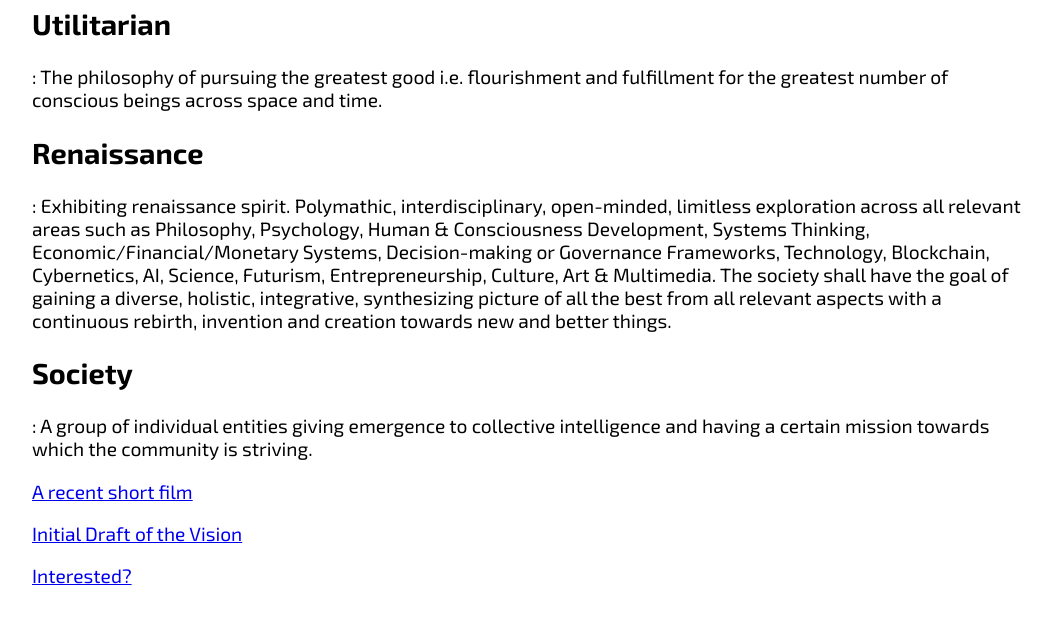
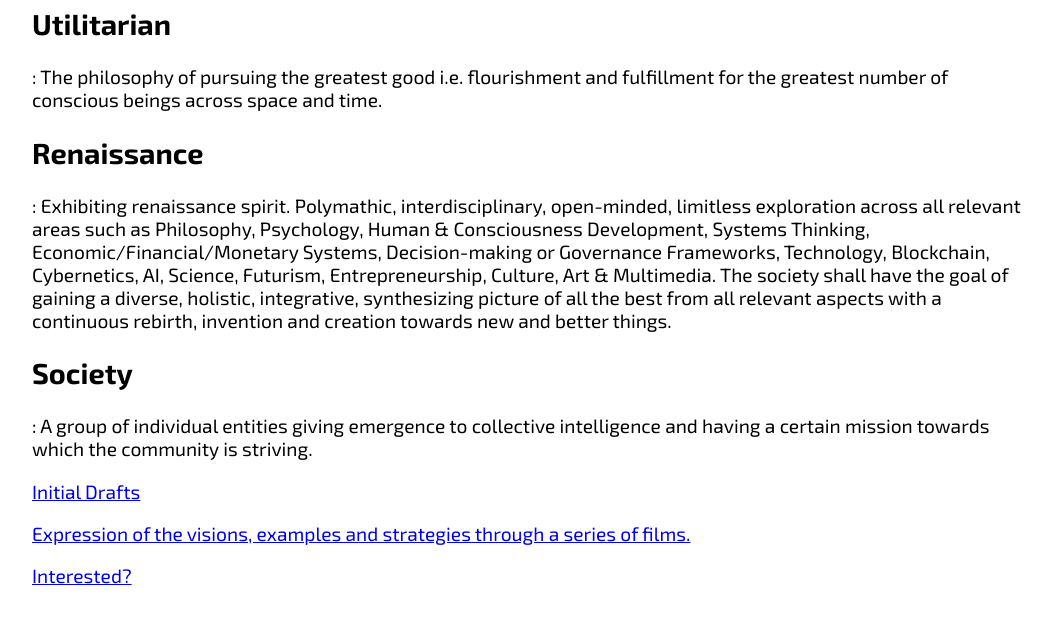
Before and after one commit to Utilitarianaissance/utilissance-site, a plain HTML site: page index.html in a window 1280 px wide. Shown: the part 797-1421 px from the top of the page, without its empty margins (108-1171 px from the left). Drawn offline with Linux system fonts and the light colour scheme.

Commit message:
updated links

```diff
--- a/index.html
+++ b/index.html
@@ -31,8 +31,6 @@
 
     <p>: A group of individual entities giving emergence to collective intelligence and having a certain mission towards which the community is striving.</p>
 
-    <p><a href="https://www.musicbed.com/challenge/submissions/your-better-world/DChIdO" target="_blank" rel="noopener noreferrer">A recent short film</a></p>
-
     <!-- <div style="max-width: 720px; margin: auto;">
         <div class="embed-container">
             <iframe width="560" height="315"
@@ -44,8 +42,16 @@
     <div>
 
         <p>
-            <a href="https://docs.google.com/document/d/1G7BEH7v_R0jSySzBfd6zzQKL1tuy2bMRq-sN5xGIvt8/edit?usp=sharing" target="_blank" rel="noopener noreferrer">
-                Initial Draft of the Vision
+            <a href="https://drive.google.com/drive/folders/1mTnGCBTlbtgb3Un5gGzD-Bp_pQnlbiJv" target="_blank" rel="noopener noreferrer">
+                Initial Drafts
+            </a>
+
+        </p>
+
+        <p>
+
+            <a href="https://utilitarian-impact.enterprises/insights/yourbetterworld.html" target="_blank" rel="noopener noreferrer">
+                Expression of the visions, examples and strategies through a series of films.
             </a>
 
         </p>
```
